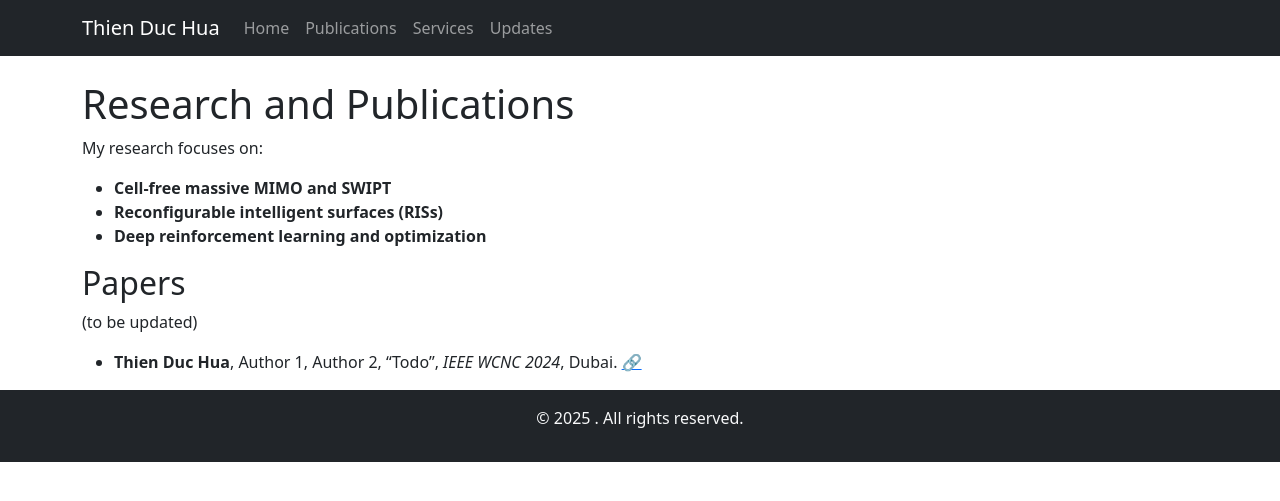
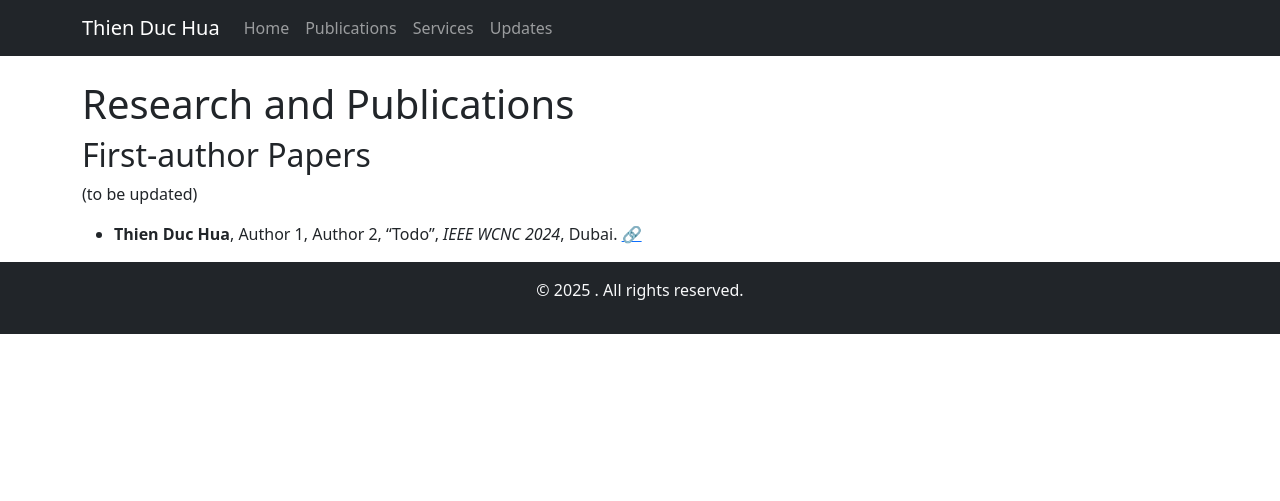
Before and after one commit to thienduchua/thienduchua.github.io, a Jekyll site: the page built from publications.md, in a window 1280 px wide. Shown: the top 501 px of the page. Built offline with Jekyll 4.4.1, drawn with Linux system fonts in a browser that asks for light colours.

Commit message:
Update and rename research.md to publications.md

```diff
--- a/research.md
+++ b/publications.md
@@ -1,15 +1,10 @@
 ---
 layout: default
-title: Research
+title: Publications
 ---
 
 # Research and Publications
 
-My research focuses on:
-- **Cell-free massive MIMO and SWIPT**
-- **Reconfigurable intelligent surfaces (RISs)**
-- **Deep reinforcement learning and optimization**
-
-## Papers
+## First-author Papers
 (to be updated)
 - **Thien Duc Hua**, Author 1, Author 2, "Todo", *IEEE WCNC 2024*, Dubai. [🔗](https://ieeexplore.ieee.org/document/10571002)
```
